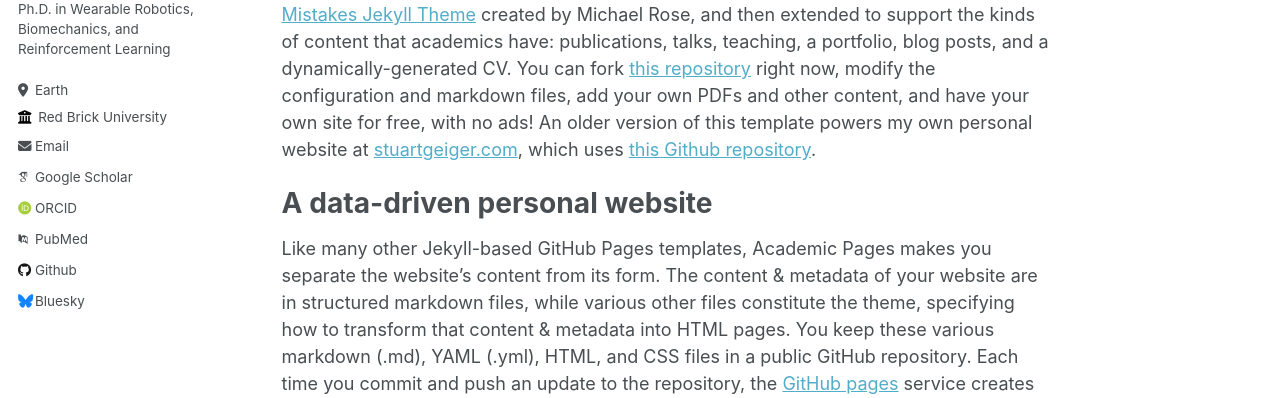
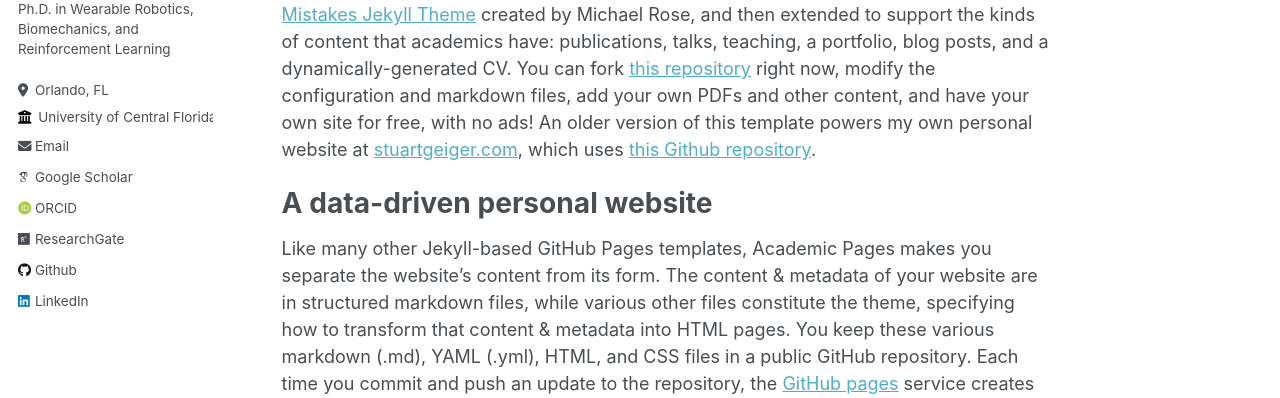
Before and after one commit to jiruifu/jiruifu.github.io, a Jekyll site: the page built from _pages/about.md, in a window 1280 px wide. Shown: the part 283-681 px from the top of the page. Built offline with Jekyll 4.4.1, drawn with Linux system fonts in a browser that asks for light colours; some web fonts are replaced.

Commit message:
Update _config.yml

```diff
--- a/_config.yml
+++ b/_config.yml
@@ -11,10 +11,10 @@
 title                    : "Jirui Fu, Ph.D."
 title_separator          : "-"
 name                     : &name "Jirui Fu"
-description              : &description "personal description"
+description              : &description "Ph.D. in Wearable Robotics, Biomechanics, and Reinforcement Learning"
 url                      : https://www.drjiruifu.com # the base hostname & protocol for your site e.g. "https://mmistakes.github.io"
 baseurl                  : "" # the subpath of your site, e.g. "/blog"
-repository               : "academicpages/academicpages.github.io"
+repository               : "jiruifu/jiruifu.github.io"
 
 # Site Author - The following control what appear as part of the author content on the side bar.
 #               If a field is blank the icon and link will not appear, otherwise it will be shown.
@@ -25,30 +25,30 @@
   name             : "Jirui Fu, Ph.D."
   pronouns         : # example: "she/her"
   bio              : "Ph.D. in Wearable Robotics, Biomechanics, and Reinforcement Learning"
-  location         : "Earth"
-  employer         : "Red Brick University"
+  location         : "Orlando, FL "
+  employer         : "University of Central Florida"
   uri              : # URL
-  email            : "none@example.org"
+  email            : "jirui.fu@ucf.edu"
 
   # Academic websites
   arxiv            : # URL - Update with the correct link to your profile
-  googlescholar    : "https://scholar.google.com/citations?user=PS_CX0AAAAAJ"
+  googlescholar    : "https://scholar.google.com/citations?user=NUqwYgIAAAAJ&hl=en"
   impactstory      : # URL
-  orcid            : "http://orcid.org/yourorcidurl"
+  orcid            : "https://orcid.org/0000-0002-3552-9284"
   semantic         : # URL
-  pubmed           : "https://www.ncbi.nlm.nih.gov/pubmed/?term=john+snow"
-  researchgate     : # URL
+  pubmed           :
+  researchgate     : "https://www.researchgate.net/profile/Jirui_Fu2"
 
   # Repositories and software development
   bitbucket        : # Username - Update with your username on the site
   codepen          : # Username
   dribbble         : # Username
-  github           : "academicpages"
+  github           : "jiruifu"
   kaggle           : # Username
   stackoverflow    : # User number or user number and name (i.e., use "1" or "1/jeff-atwood")
 
   # Social media
-  bluesky          : "bsky.app" # Replace this with you Bluesky username
+  bluesky          :  # Replace this with you Bluesky username
   facebook         : # Username
   flickr           : # Username
   foursquare       : # Username
@@ -57,7 +57,7 @@
   keybase          : # Username
   instagram        : # Username
   lastfm           : # Username
-  linkedin         : # Username
+  linkedin         : "www.linkedin.com/in/jirui-fu-eng"
   mastodon         : # URL
   medium           : # URL
   pinterest        : # Username
```
